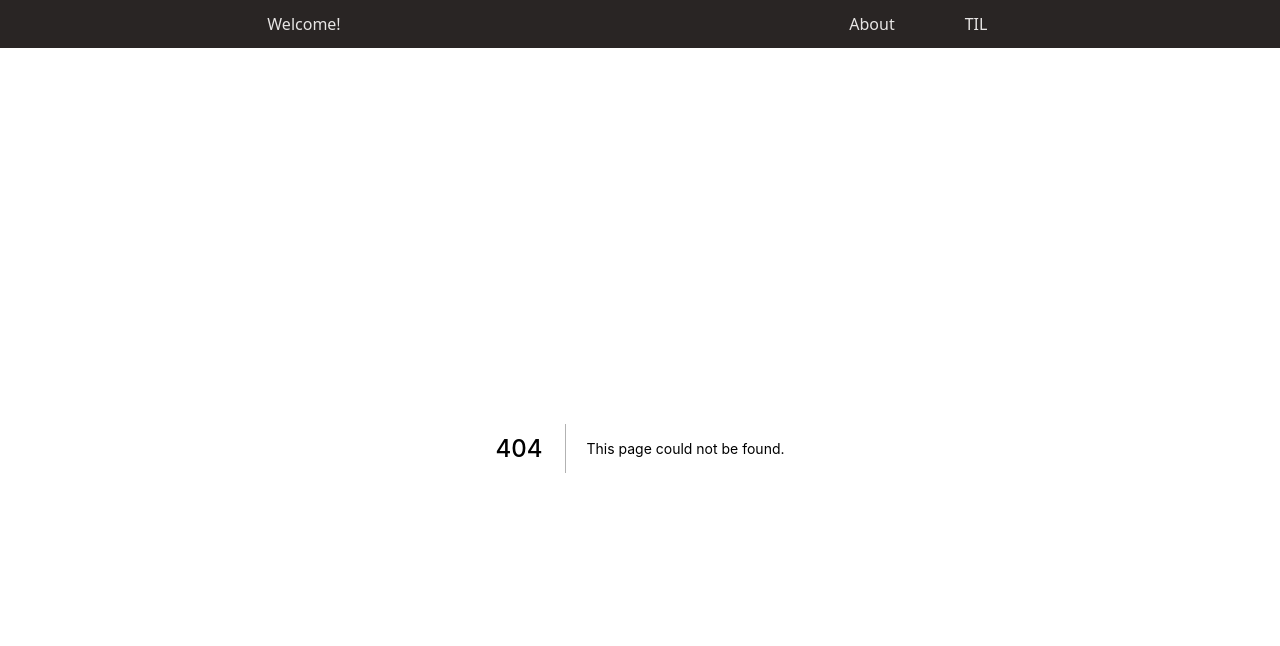
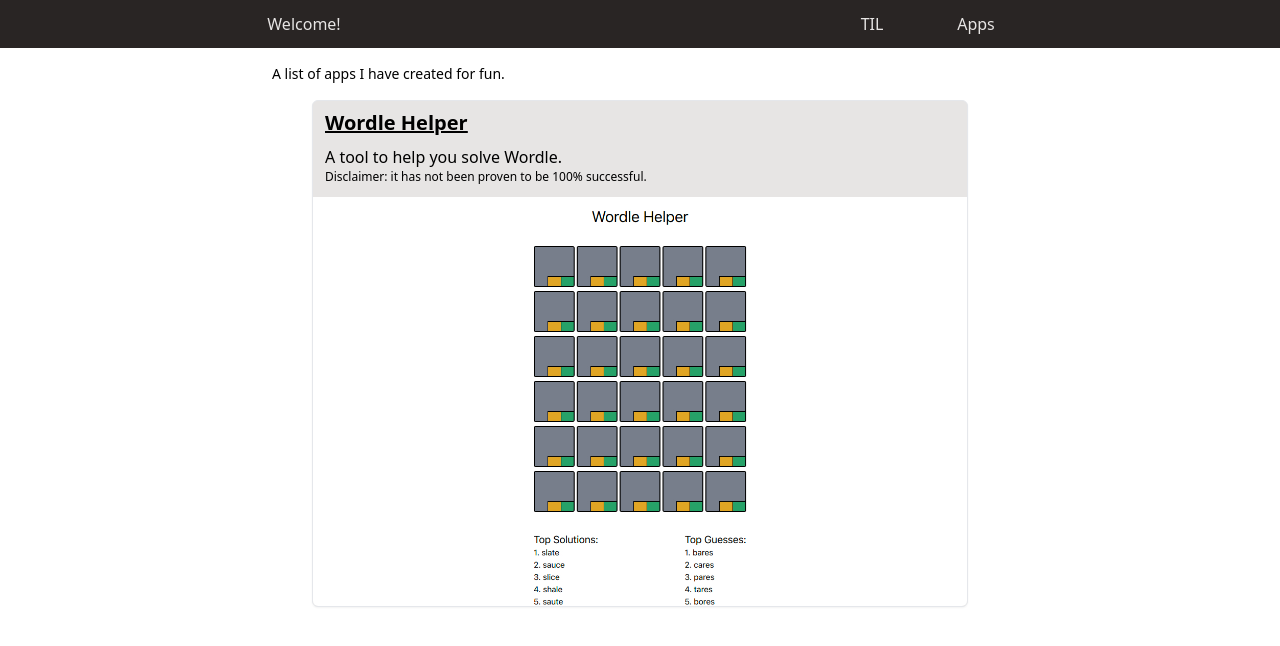
Before and after one commit to acdibble/andrew.dibble.codes, a Next.js app: page /apps in a window 1280 px wide. Before the commit this address had no page. Shown: the top 646 px of the page. Built offline with nearby package versions, Linux system fonts and the light colour scheme.

Commit message:
add apps

```diff
--- /dev/null
+++ b/components/Card.tsx
@@ -0,0 +1,31 @@
+import classNames from '../utils/classNames';
+
+const Title = ({ children }: { children: React.ReactNode }) => (
+  <h2 className="px-3 text-xl font-semibold underline">{children}</h2>
+);
+
+const Body = ({ children }: { children: React.ReactNode }) => (
+  <div className="px-3 pb-3">{children}</div>
+);
+
+const Card = ({
+  children,
+  image,
+}: {
+  children: React.ReactNode;
+  image?: JSX.Element;
+}) => (
+  <article
+    className={classNames(
+      'flex w-full flex-col space-y-2 overflow-clip rounded-md border-[1px] bg-stone-200 pt-2 shadow-sm',
+    )}
+  >
+    {children}
+    {image}
+  </article>
+);
+
+Card.Body = Body;
+Card.Title = Title;
+
+export default Card;
--- a/components/Nav/index.tsx
+++ b/components/Nav/index.tsx
@@ -12,7 +12,7 @@
     as,
     {
       className:
-        'flex h-full w-24 transition hover:bg-stone-700 active:bg-stone-600',
+        'flex h-full w-24 flex-1 transition hover:bg-stone-700 active:bg-stone-600',
     },
     <Link href={path}>
       {/* eslint-disable-next-line jsx-a11y/anchor-is-valid */}
@@ -31,11 +31,11 @@
           <NavLink path="/">Welcome!</NavLink>
         </div>
         <ul className="flex space-x-2">
-          <NavLink as="li" path="/">
-            About
-          </NavLink>
           <NavLink as="li" path="/tils">
             TIL
+          </NavLink>
+          <NavLink as="li" path="/apps">
+            Apps
           </NavLink>
         </ul>
       </div>
--- /dev/null
+++ b/pages/apps.tsx
@@ -0,0 +1,41 @@
+import Image from 'next/image';
+import Card from '../components/Card';
+import Wordle from '../public/wordle.jpg';
+
+const apps = [
+  {
+    url: 'https://wordle.dibble.codes',
+    title: 'Wordle Helper',
+    body: (
+      <>
+        <p className="text-md">A tool to help you solve Wordle.</p>
+        <p className="text-xs">
+          Disclaimer: it has not been proven to be 100% successful.
+        </p>
+      </>
+    ),
+    image: Wordle,
+  },
+];
+
+export default function Apps() {
+  return (
+    <div className="flex w-full flex-col space-y-4 p-4">
+      <p className="text-sm">A list of apps I have created for fun.</p>
+      <div className="flex w-full flex-col space-y-4 md:px-10">
+        {apps.map(({ url, title, body, image }) => (
+          <div className="flex w-full flex-col" key={title}>
+            <Card image={<Image {...image} />}>
+              <Card.Title>
+                <a href={url} target="_blank" rel="noreferrer">
+                  {title}
+                </a>
+              </Card.Title>
+              <Card.Body>{body}</Card.Body>
+            </Card>
+          </div>
+        ))}
+      </div>
+    </div>
+  );
+}
--- a/pages/tils/index.tsx
+++ b/pages/tils/index.tsx
@@ -1,6 +1,7 @@
 import { marked } from 'marked';
 import { GetStaticProps } from 'next';
 import Link from 'next/link';
+import Card from '../../components/Card';
 import { formatPath, getTils } from '../../utils/tils';
 
 type TilsProps = {
@@ -9,17 +10,17 @@
 
 export default function Tils({ tils }: TilsProps): JSX.Element {
   return (
-    <div className="m-4 flex flex-col space-y-4">
+    <div className="m-4 flex flex-col items-center space-y-4">
       <h1 className="text-3xl">What I&apos;ve learned:</h1>
       <p className="text-sm">
         A collection of concise write-ups on small things I learn day to day
         across a variety of languages and technologies.
       </p>
+      <div className="flex w-full flex-col space-y-4 md:px-6">
         {Object.keys(tils).map((category) => (
-        <div key={category} className="space-y-1">
-          <h2 className="w-full border-b-[1px] border-stone-400 text-2xl font-semibold">
-            {category}
-          </h2>
+          <Card key={category}>
+            <Card.Title>{category}</Card.Title>
+            <Card.Body>
               <ul>
                 {tils[category].map((name) => (
                   <li key={name} className="prose ">
@@ -34,8 +35,10 @@
                   </li>
                 ))}
               </ul>
+            </Card.Body>
+          </Card>
+        ))}
       </div>
-      ))}
     </div>
   );
 }
--- /dev/null
+++ b/utils/classNames.ts
@@ -0,0 +1,5 @@
+export default function classNames(
+  ...classes: (string | boolean | undefined | null)[]
+) {
+  return classes.filter((c) => typeof c === 'string').join(' ');
+}
```
Also changed, not shown: public/wordle.jpg (added). Lines whose indentation alone changed are shown as unchanged.
